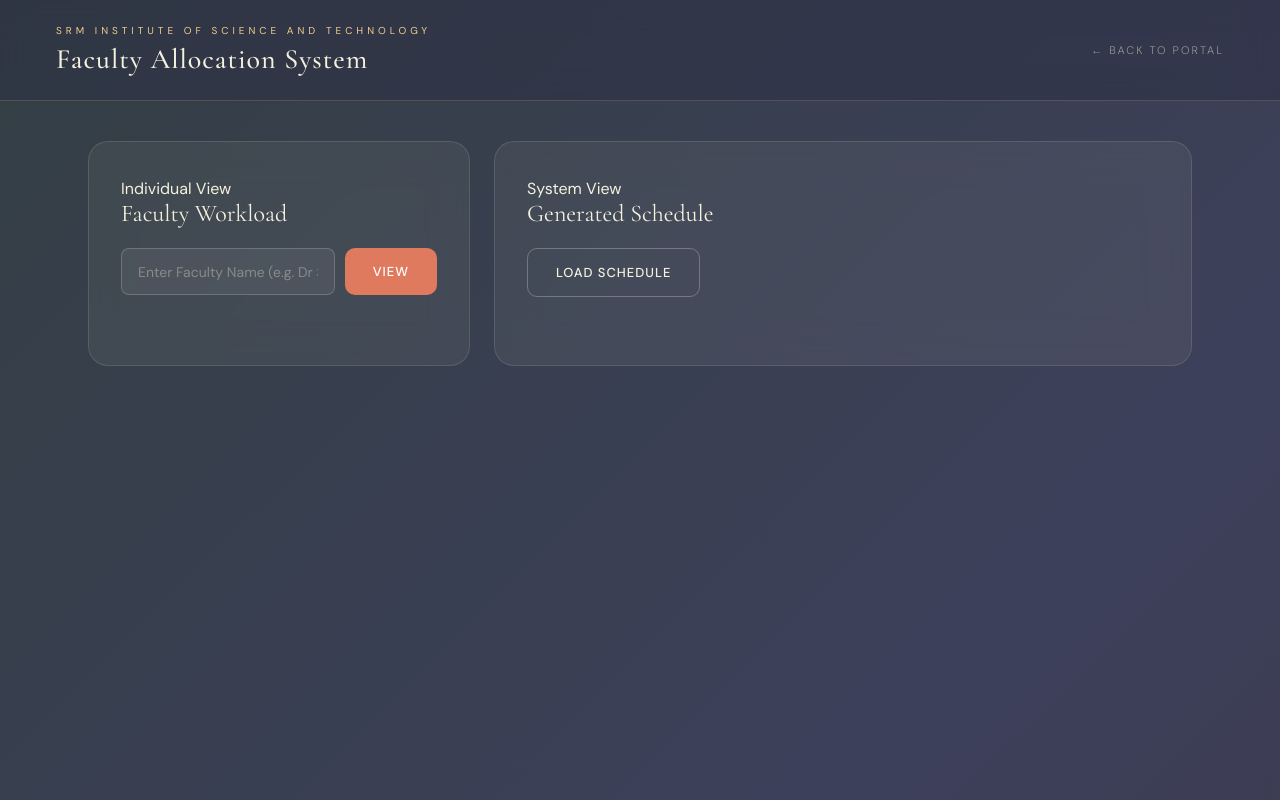
After one commit to harshinishori18/faculty-allocation-srmist, a Flask app: page /dashboard in a window 1280 px wide. The commit adds this page. Run offline with Flask 3, Linux system fonts and the light colour scheme.

Commit message:
Integrate scheduler module and add login/dashboard pages

```diff
--- a/app.py
+++ b/app.py
@@ -1,6 +1,7 @@
 from flask import Flask, render_template
 from config import db
 from routes.registration import registration_bp
+from routes.scheduler import scheduler_bp
 
 app = Flask(__name__)
 app.config['SQLALCHEMY_DATABASE_URI'] = 'sqlite:///database.db'
@@ -8,6 +9,7 @@ app.config['SECRET_KEY'] = 'srmist-secret-key'
 
 db.init_app(app)
 app.register_blueprint(registration_bp)
+app.register_blueprint(scheduler_bp)
 
 with app.app_context():
     db.create_all()
@@ -16,5 +18,13 @@ with app.app_context():
 def index():
     return render_template('index.html')
 
+@app.route('/login')
+def login_page():
+    return render_template('login.html')
+
+@app.route('/dashboard')
+def dashboard():
+    return render_template('dashboard.html')
+
 if __name__ == '__main__':
     app.run(debug=True)
--- a/routes/registration.py
+++ b/routes/registration.py
@@ -54,7 +54,7 @@ def login():
     if not faculty:
         return jsonify({"error": "Invalid Faculty ID"}), 401
     return jsonify({"message": "Login successful", "faculty": faculty.to_dict()})
-# GET faculty by ID (used by frontend for edit/remove preview)
+# GET faculty by ID — used by edit and remove search
 @registration_bp.route('/faculty/<faculty_id>', methods=['GET'])
 def get_faculty(faculty_id):
     faculty = Faculty.query.get(faculty_id)
--- /dev/null
+++ b/static/dashboard.css
@@ -0,0 +1,119 @@
+.dashboard-container {
+  display: flex;
+  flex-wrap: wrap;
+  gap: 24px;
+  padding: 40px 48px;
+  max-width: 1200px;
+  margin: 0 auto;
+}
+
+.dash-card {
+  background: rgba(244, 241, 222, 0.06);
+  backdrop-filter: blur(20px);
+  border: 1px solid rgba(244, 241, 222, 0.12);
+  border-radius: 20px;
+  padding: 36px 32px;
+  flex: 1;
+  min-width: 300px;
+  animation: fadeUp 0.6s ease both;
+}
+
+.dash-card.wide { flex: 2; min-width: 500px; }
+
+.dash-card h3 {
+  font-family: 'Cormorant Garamond', serif;
+  font-size: 24px;
+  font-weight: 400;
+  color: var(--eggshell);
+  margin-bottom: 20px;
+}
+
+.search-row {
+  display: flex;
+  gap: 10px;
+  margin-bottom: 16px;
+}
+
+.search-row input {
+  flex: 1;
+  padding: 12px 16px;
+  border: 1px solid rgba(244, 241, 222, 0.2);
+  border-radius: 8px;
+  background: rgba(255,255,255,0.06);
+  color: var(--eggshell);
+  font-family: 'DM Sans', sans-serif;
+  font-size: 14px;
+  outline: none;
+}
+
+.search-row input:focus { border-color: var(--terra); }
+.search-row input::placeholder { color: rgba(244,241,222,0.35); }
+
+.result-box {
+  background: rgba(244, 241, 222, 0.05);
+  border-radius: 12px;
+  padding: 20px;
+  margin-top: 12px;
+}
+
+.stat-row {
+  display: flex;
+  gap: 16px;
+  margin-bottom: 20px;
+  flex-wrap: wrap;
+}
+
+.stat {
+  flex: 1;
+  min-width: 70px;
+  background: rgba(244, 241, 222, 0.08);
+  border-radius: 10px;
+  padding: 14px 10px;
+  text-align: center;
+}
+
+.stat-num {
+  display: block;
+  font-family: 'Cormorant Garamond', serif;
+  font-size: 28px;
+  color: var(--gold);
+  font-weight: 500;
+}
+
+.stat-label {
+  display: block;
+  font-size: 10px;
+  letter-spacing: 2px;
+  text-transform: uppercase;
+  color: rgba(244, 241, 222, 0.5);
+  margin-top: 4px;
+}
+
+.sched-table {
+  width: 100%;
+  border-collapse: collapse;
+  font-size: 13px;
+  color: var(--eggshell);
+  margin-top: 8px;
+}
+
+.sched-table th {
+  text-align: left;
+  padding: 10px 12px;
+  font-size: 10px;
+  letter-spacing: 2px;
+  text-transform: uppercase;
+  color: var(--gold);
+  border-bottom: 1px solid rgba(244, 241, 222, 0.1);
+  font-weight: 400;
+}
+
+.sched-table td {
+  padding: 10px 12px;
+  border-bottom: 1px solid rgba(244, 241, 222, 0.06);
+  font-weight: 300;
+}
+
+.sched-table tr:hover td {
+  background: rgba(244, 241, 222, 0.04);
+}
--- /dev/null
+++ b/templates/dashboard.html
@@ -0,0 +1,97 @@
+<!DOCTYPE html>
+<html lang="en">
+<head>
+  <meta charset="UTF-8"/>
+  <meta name="viewport" content="width=device-width, initial-scale=1.0"/>
+  <title>Dashboard — SRMIST Faculty Portal</title>
+  <link rel="stylesheet" href="{{ url_for('static', filename='style.css') }}"/>
+  <link rel="stylesheet" href="{{ url_for('static', filename='dashboard.css') }}"/>
+</head>
+<body>
+
+  <header>
+    <div class="header-left">
+      <p class="eyebrow">SRM Institute of Science and Technology</p>
+      <h1>Faculty Allocation System</h1>
+    </div>
+    <div class="header-right">
+      <a href="/" style="color:rgba(244,241,222,0.5);
+         text-decoration:none; font-size:11px; letter-spacing:2px;
+         text-transform:uppercase;">← Back to Portal</a>
+    </div>
+  </header>
+
+  <div class="dashboard-container">
+
+    <!-- Workload lookup -->
+    <div class="dash-card">
+      <p class="overline">Individual View</p>
+      <h3>Faculty Workload</h3>
+      <div class="search-row">
+        <input type="text" id="workload_name"
+               placeholder="Enter Faculty Name (e.g. Dr Sharma)"/>
+        <button class="btn-primary" onclick="loadWorkload()">View</button>
+      </div>
+      <div id="workload_result" class="result-box" style="display:none;"></div>
+      <p id="workload_msg" class="msg"></p>
+    </div>
+
+    <!-- Full schedule -->
+    <div class="dash-card wide">
+      <p class="overline">System View</p>
+      <h3>Generated Schedule</h3>
+      <button class="btn-secondary" onclick="loadSchedule()">Load Schedule</button>
+      <div id="schedule_table" style="margin-top:20px;"></div>
+    </div>
+
+  </div>
+
+  <script>
+    async function loadWorkload() {
+      const name = document.getElementById('workload_name').value.trim();
+      const msg  = document.getElementById('workload_msg');
+      const box  = document.getElementById('workload_result');
+
+      if (!name) { msg.textContent = 'Enter a faculty name.'; msg.className='msg error'; return; }
+
+      const res  = await fetch('/schedule/workload/' + encodeURIComponent(name));
+      const data = await res.json();
+
+      if (!res.ok) {
+        msg.textContent = data.error;
+        msg.className = 'msg error';
+        box.style.display = 'none';
+        return;
+      }
+
+      msg.textContent = '';
+      box.style.display = 'block';
+      box.innerHTML = `
+        <div class="stat-row">
+          <div class="stat"><span class="stat-num">${data.total_classes}</span><span class="stat-label">Total Classes</span></div>
+          <div class="stat"><span class="stat-num">${data.consecutive_classes}</span><span class="stat-label">Consecutive</span></div>
+          <div class="stat"><span class="stat-num">${data.idle_gaps}</span><span class="stat-label">Idle Gaps</span></div>
+          <div class="stat"><span class="stat-num">${data.workload_score}</span><span class="stat-label">Score</span></div>
+        </div>
+        <table class="sched-table">
+          <tr><th>Day</th><th>Classes</th></tr>
+          ${Object.entries(data.daily_classes).map(([d,c]) => `<tr><td>${d}</td><td>${c}</td></tr>`).join('')}
+        </table>`;
+    }
+
+    async function loadSchedule() {
+      const res  = await fetch('/schedule/generate');
+      const data = await res.json();
+      const rows = data.schedule.map(e =>
+        `<tr><td>${e.day}</td><td>${e.faculty_name}</td><td>${e.subject}</td>
+         <td>${e.start_time}–${e.end_time}</td><td>Block ${e.block}</td></tr>`
+      ).join('');
+      document.getElementById('schedule_table').innerHTML = `
+        <table class="sched-table">
+          <tr><th>Day</th><th>Faculty</th><th>Subject</th><th>Time</th><th>Block</th></tr>
+          ${rows}
+        </table>`;
+    }
+  </script>
+</body>
+</html>
--- a/templates/index.html
+++ b/templates/index.html
@@ -23,6 +23,9 @@
       <div class="divider"></div>
       <p class="subtitle">Manage faculty records — register new members,<br>update details, or remove entries.</p>
       <div class="btn-group">
+        <a href="/login" style="text-decoration:none;">
+  <button class="btn-secondary" style="width:100%;">Faculty Login</button>
+</a>
         <button class="btn-primary"      onclick="openModal('addModal')">Register Faculty</button>
         <button class="btn-secondary"    onclick="openModal('editModal')">Edit Record</button>
         <button class="btn-ghost-danger" onclick="openModal('removeModal')">Remove Faculty</button>
```
Also changed, not shown: routes/scheduler.py (added, +43 -0 lines), static/login.html (added, +80 -0 lines), static/script.js (+46 -9 lines), templates/login.html (added, +80 -0 lines).
